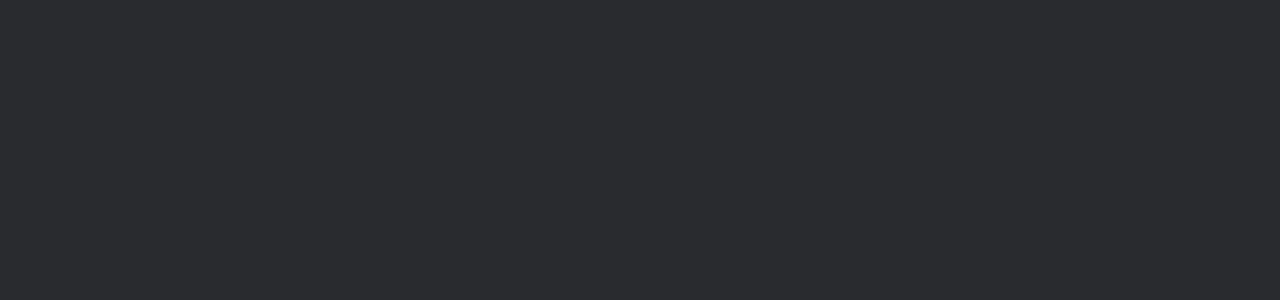
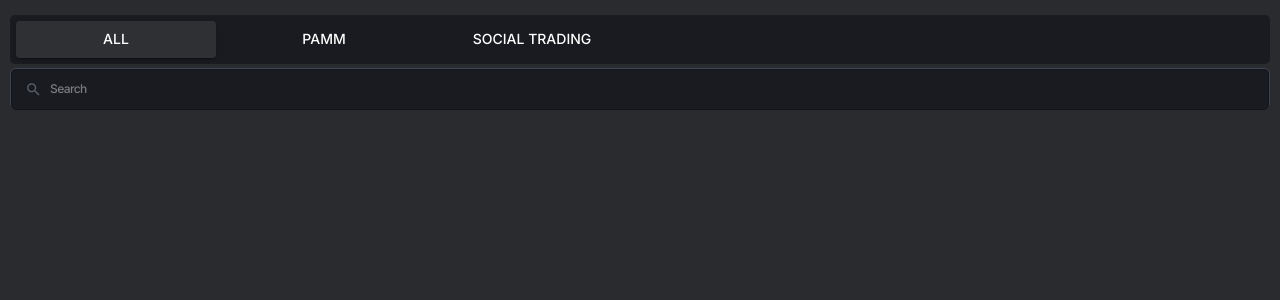
Before and after one commit to bhavesh-div/WebTradeLight, a React (Create React App) app in the folder my-app/: page /copyTrade in a window 1280 px wide. Before the commit this address had no page. Shown: the top 300 px of the page. Built offline with nearby package versions, Linux system fonts and the light colour scheme.

Commit message:
Create Copy Trade

```diff
--- a/my-app/src/App.tsx
+++ b/my-app/src/App.tsx
@@ -1,5 +1,6 @@
 import { BrowserRouter as Router, Routes, Route } from "react-router-dom";
 import Login from "./components/Login/Login";
+import CopyTrade from "./components/CopyTrade/CopyTrade";
 
 import "./App.css";
 import Dashboard from "./components/Dashboard/Dashboard";
@@ -11,6 +12,7 @@
         <Routes>
           <Route path="/" element={<Login />} />
           <Route path="/dashboard" element={<Dashboard />} />
+          <Route path="/copyTrade" element={<CopyTrade />} />
         </Routes>
       </Router>
     </div>
--- /dev/null
+++ b/my-app/src/components/CopyTrade/CopyTrade/CopyTradeSymbol.tsx
@@ -0,0 +1,75 @@
+import { Box, InputAdornment, TextField } from "@mui/material";
+import React, { useState } from "react";
+// import { useGetMediaQueryUp } from "../../hooks/useGetMediaQuery";
+// import MainTabs from "../common/MainTabs";
+
+import { useGetMediaQueryUp } from "../../../hooks/useGetMediaQuery";
+import MainTabs from "../../common/MainTabs";
+import SearchIcon from "@mui/icons-material/Search";
+
+const symbolTypes = ["All", "PAMM", "Social Trading"];
+
+const CopyTradeSymbol = () => {
+  const [selectedSymbolType, setSelectedSymbolType] = useState(0);
+  const [searchText, setSearchText] = useState("");
+
+  const handleChangeSymbolType = (value: number) => {
+    setSelectedSymbolType(value);
+  };
+
+  const handleChangeSearchText = (event: any) => {
+    setSearchText(event.target.value);
+  };
+
+  return (
+    <Box>
+      <MainTabs
+        tabData={symbolTypes}
+        handleChange={handleChangeSymbolType}
+        value={selectedSymbolType}
+      />
+      <Box>
+        <TextField
+          id="search"
+          type="search"
+          value={searchText}
+          onChange={handleChangeSearchText}
+          placeholder="Search"
+          sx={{
+            width: "100%",
+            borderRadius: "6px",
+            fontFamily: "Inter",
+            fontWeight: "500",
+            marginTop: "4px",
+            height: "41px",
+            "& .MuiInputBase-root": {
+              borderRadius: "6px",
+              backgroundColor: "primary.main",
+              fontSize: "12px",
+            },
+            "& .MuiInputBase-input": {
+              height: "8px",
+              border: "none",
+              borderRadius: "6px",
+            },
+          }}
+          InputProps={{
+            startAdornment: (
+              <InputAdornment position="start">
+                <SearchIcon
+                  sx={{
+                    color: "text.secondary",
+                    height: "17px",
+                    width: "17px",
+                  }}
+                />
+              </InputAdornment>
+            ),
+          }}
+        />
+      </Box>
+    </Box>
+  );
+};
+
+export default CopyTradeSymbol;
--- /dev/null
+++ b/my-app/src/components/CopyTrade/CopyTrade/index.tsx
@@ -0,0 +1,16 @@
+import { Box, Grid } from "@mui/material";
+import CopyTradeSymbol from "./CopyTradeSymbol";
+
+const CopyTrade = () => {
+  return (
+    <Box sx={{ margin: "10px", marginTop: "15px" }}>
+      <Grid container>
+        <Grid item xs={12}>
+          <CopyTradeSymbol />
+        </Grid>
+      </Grid>
+    </Box>
+  );
+};
+
+export default CopyTrade;
--- a/my-app/src/components/common/MainTabs.tsx
+++ b/my-app/src/components/common/MainTabs.tsx
@@ -33,6 +33,7 @@
               whiteSpace: "nowrap",
               color: "white",
               width: isMdup ? "200px" : "100%",
+              minWidth: "auto",
             }}
             variant={i === value ? "contained" : "text"}
             color="secondary"
```
